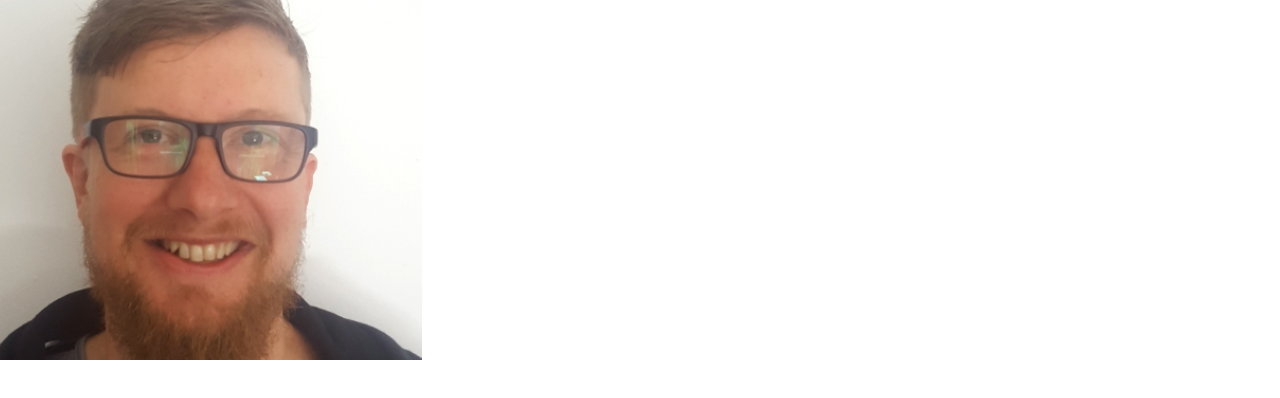
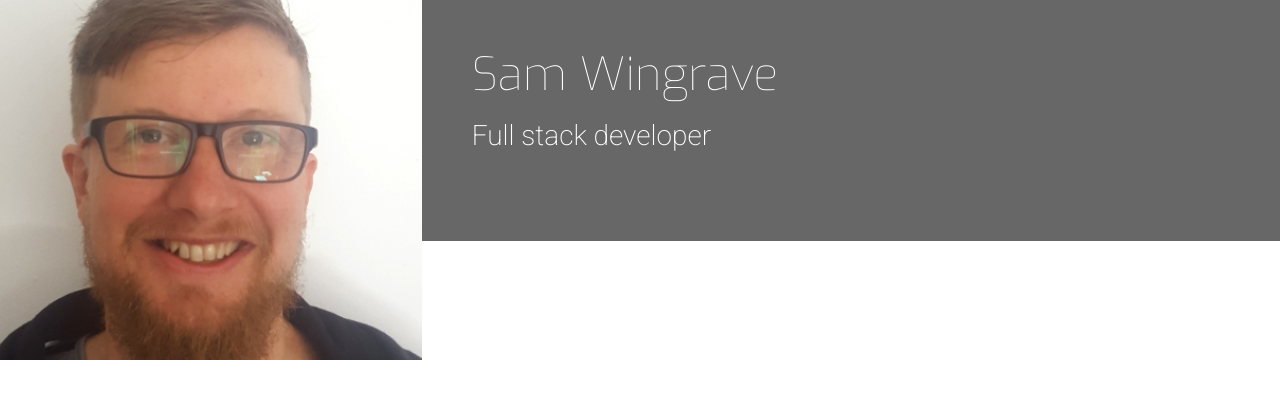
Before and after one commit to lesock/CV-task, a plain HTML site: page index.html in a window 1280 px wide. Drawn offline with nearby package versions, Linux system fonts and the light colour scheme.

Commit message:
header added

```diff
--- a/assets/css/style.css
+++ b/assets/css/style.css
@@ -1,7 +1,18 @@
-@import url('https://fonts.googleapis.com/css?family=Roboto:100,200,300,400,500,600,700|exo:100,200,300,400,500,600,700');
+@import url('https://fonts.googleapis.com/css?family=Roboto:100,200,300,400,500,600,700|Exo:100,200,300,400,500,600,700');
 
+/*-------------------------------------------------------------Colors---------*/
+
+.bg-color-name-title {
+    background-color: #676767;
+}
+
+/*-------------------------------------------------------------Heading--------*/
 header {
     margin:0;
+}
+
+.heading {
+    margin-left: 50px;
 }
 
 .logo {
@@ -15,3 +26,20 @@ header {
     -webkit-transition: all .5s ease-in-out;
 
 }
+
+.name {
+    font-family:"exo", sans-serif;
+    font-weight: 100;
+    font-size: 46px;
+    margin-top: 50px;
+    color: #ffffff;
+}
+
+.title {
+    font-family:"roboto", sans-serif;
+    font-weight: 200;
+    font-size: 28px;
+    margin-top: 20px;
+    margin-bottom: 90px;
+    color: #ffffff;
+}
--- a/index.html
+++ b/index.html
@@ -18,6 +18,13 @@
                 <div class="col-md-4 logo"></div>
             <a/>
             <div class="col-md-8">
+                <div class="row bg-color-name-title">
+                    <div class="heading">
+                        <h1 class="name">Sam Wingrave</h1>
+                        <h2 class="title">Full stack developer</h2>
+
+                </div>
+            </div>
 
             </div>
 
```
